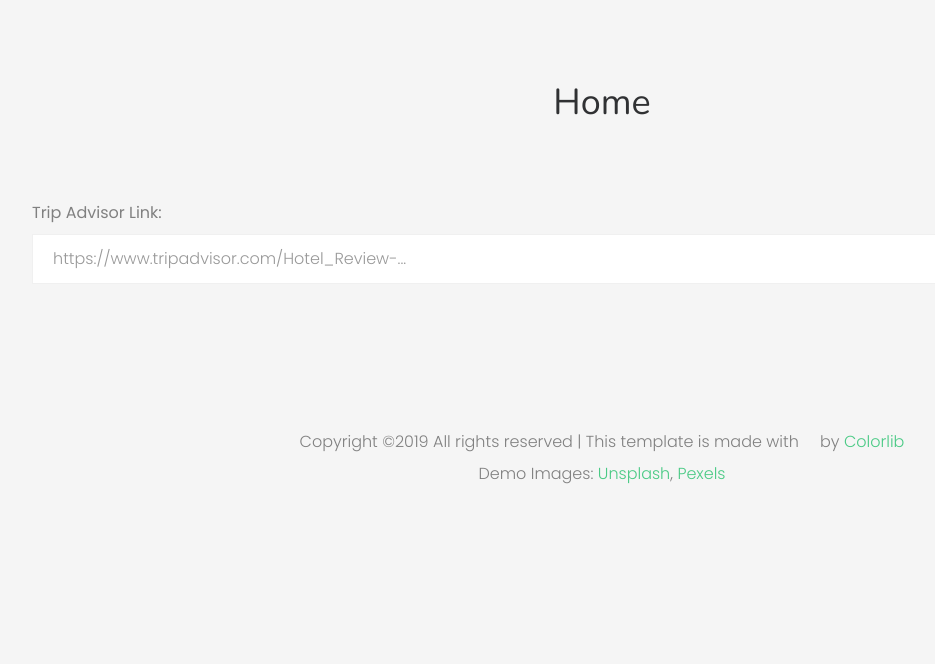
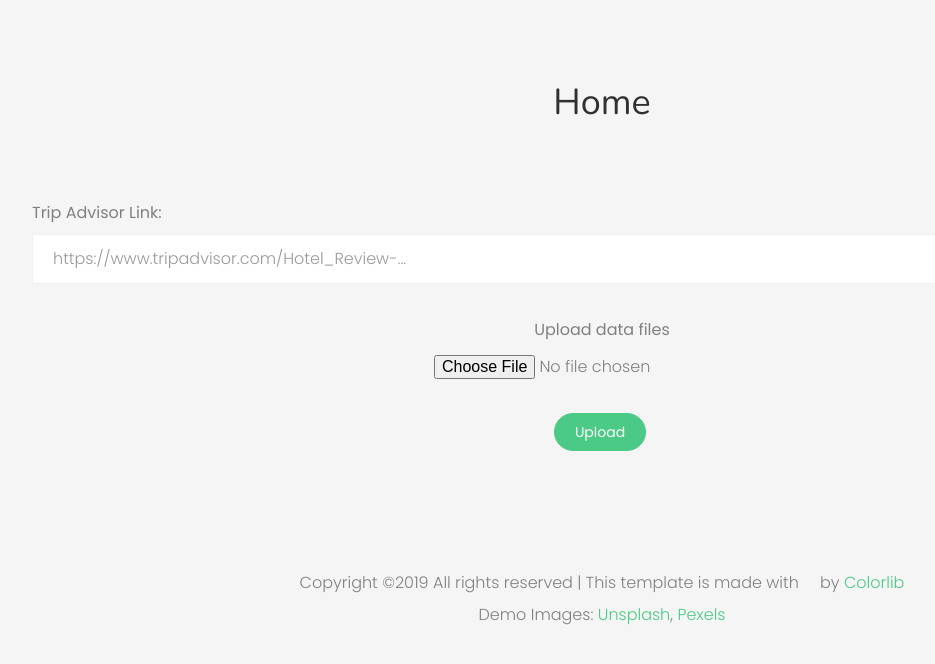
Before and after one commit to stavros11/Review-Aspects-App, a Flask app: template templates/hotels.html in a window 1280 px wide. Shown: the top 664 px of the page, without its empty margins (38-973 px from the left). Run offline with Flask 2, Linux system fonts and the light colour scheme; the template is opened without the code that fills it, so the values that code supplies are empty; some libraries are stand-ins or nearby versions; some web fonts are replaced.

Commit message:
Fix upload

```diff
--- a/main.py
+++ b/main.py
@@ -1,3 +1,4 @@
+import os
 import flask
 import tools
 from typing import Optional
@@ -12,6 +13,11 @@ def view_reviews(word_mode: str, hotel: tools.hotel.Hotel):
   color = tools.containers.get_color(mode == "pos")
   return flask.render_template("reviews.html", hotel=hotel,
                                word=word, mode=mode, color=color)
+
+
+def analysis_from_upload(filename):
+  hotel = tools.hotel.Hotel.load_from_upload(filename)
+  return flask.render_template("analysis.html", hotel=hotel, n_aspects=58)
 
 
 @app.route("/<hotelname>?word=<word>")
@@ -30,6 +36,11 @@ def analysis(hotelname: str, word: Optional[str] = None):
 @app.route('/', methods=["GET", "POST"])
 def main():
   """Generates main page with available hotel photos."""
+  if flask.request.method == "POST" and flask.request.files:
+    file = flask.request.files["data"]
+    file.save(os.path.join(tools.directories.upload_path, file.filename))
+    return analysis_from_upload(file.filename)
+
   hotels = [tools.hotel.Hotel.load_from_local(k)
             for k in tools.directories.hotel_order]
   return flask.render_template("hotels.html", hotels=hotels)
--- a/templates/hotels.html
+++ b/templates/hotels.html
@@ -68,6 +68,23 @@
 </div>
 </div>
 
+
+<center>
+<div class="container">
+<form action="/" method="POST" enctype="multipart/form-data">
+  <div class="form-group">
+    <label>Upload data files</label>
+    <div class="custom-file">
+      <input type="file" class="custom-file-input" name="data" id="data">
+      <!--<label class="custom-file-label" for="image">Select image...</label>-->
+    </div>
+  </div>
+  <button type="submit" class="btn btn-primary">Upload</button>
+</form>
+</div>
+</center>
+
+
 <div class="colorlib-blog">
 			<div class="container">
 				<div class="row">
--- a/tools/directories.py
+++ b/tools/directories.py
@@ -8,8 +8,8 @@ base = "D:/"
 opinion_lexicon = "C:/Users/SU/Documents/GitHub/Text-Classification"
 
 
-airbnb = os.path.join(base, "AirbnbReviews")
 trip_advisor = os.path.join(base, "TripAdvisorReviews")
+upload_path = os.path.join(base, "TripAdvisorReviews", "uploaded_files")
 google_word2vec = os.path.join(base, "GoogleNews-vectors-negative300.bin.gz")
 
 
--- a/tools/hotel.py
+++ b/tools/hotel.py
@@ -69,6 +69,11 @@ class Hotel:
       hotel_data = json.load(file)
 
     return cls(folder_name, review_data, hotel_data, load_name=file_name)
+
+  @classmethod
+  def load_from_upload(cls, filename: str) -> "Hotel":
+    review_data = pd.read_pickle(os.path.join(directories.upload_path, filename))
+    return cls("uploaded_file", review_data)
 
   @staticmethod
   def find_txt(data_dir: str):
```
